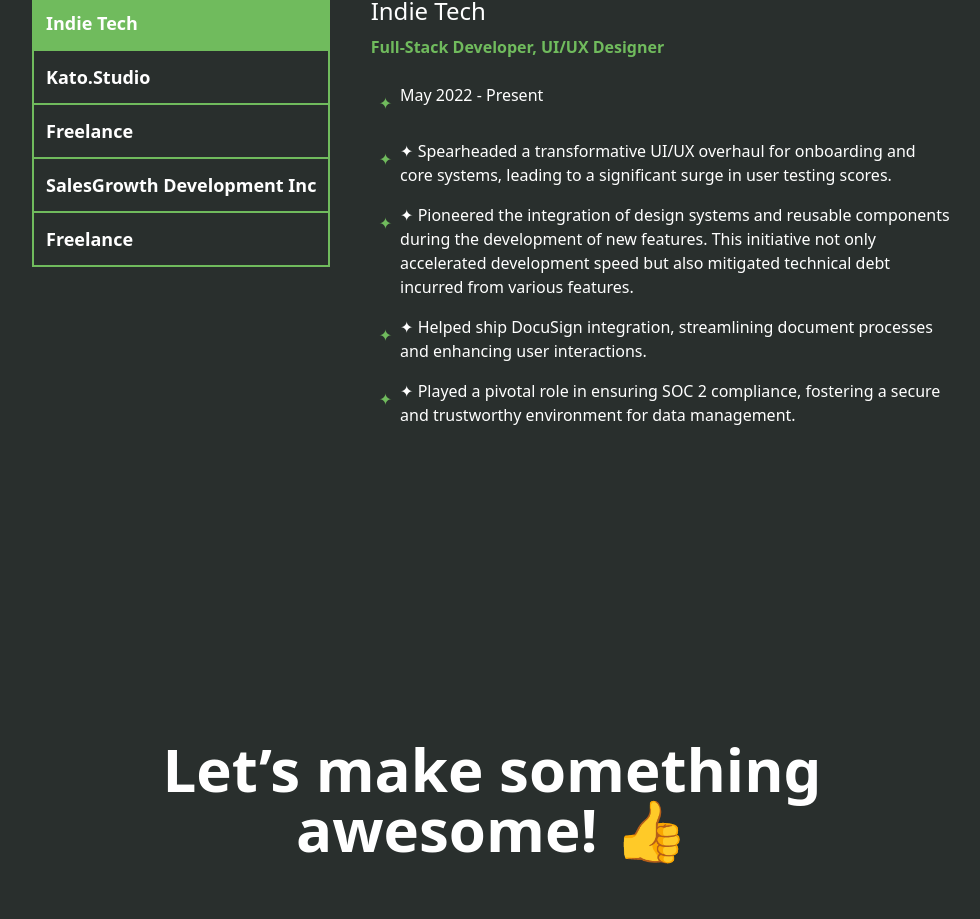
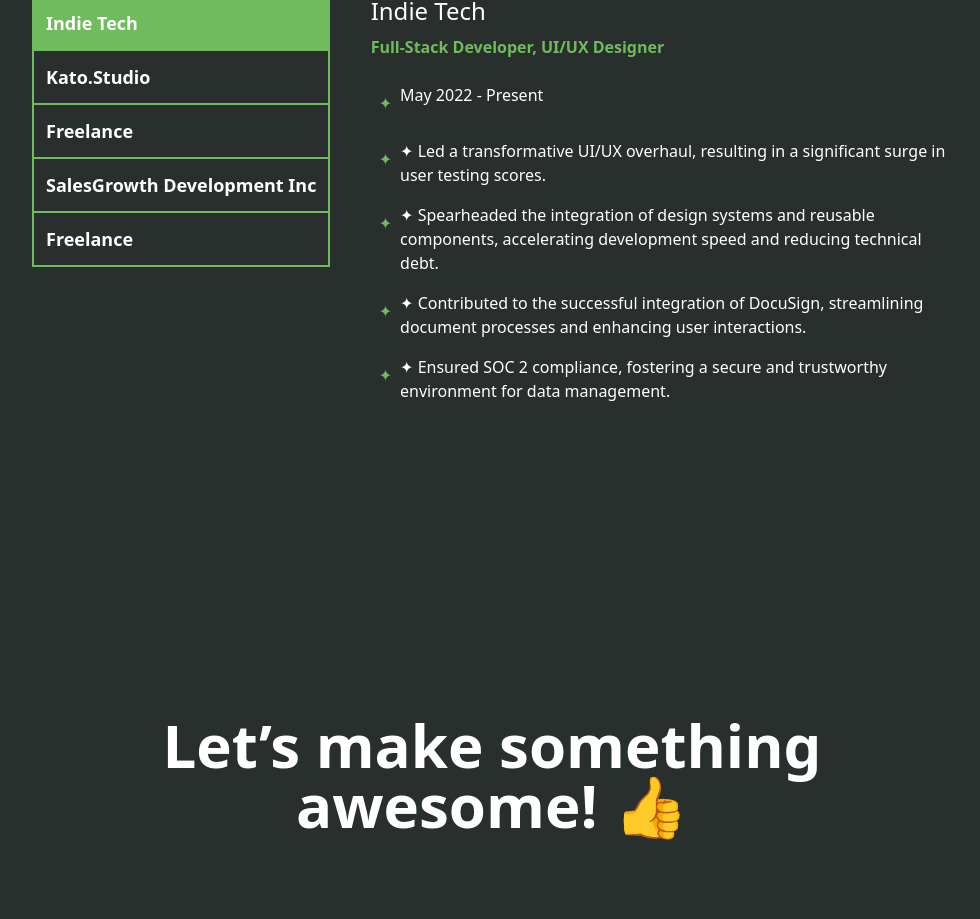
Before and after one commit to theodore-zd/My-2024-Portfolio, a Next.js app: page / in a window 1280 px wide. Shown: the part 2928-3847 px from the top of the page, without its empty margins (148-1128 px from the left). Built offline with nearby package versions, Linux system fonts and the light colour scheme; no server answers.

Commit message:
💪 Updated work experience

```diff
--- a/src/components/sections/home/experience/experience.ts
+++ b/src/components/sections/home/experience/experience.ts
@@ -4,10 +4,10 @@ const experiences = [
     desc: "Full-Stack Developer, UI/UX Designer",
     info: [
       "May 2022 - Present",
-      "✦ Spearheaded a transformative UI/UX overhaul for onboarding and core systems, leading to a significant surge in user testing scores.",
-      "✦ Pioneered the integration of design systems and reusable components during the development of new features. This initiative not only accelerated development speed but also mitigated technical debt incurred from various features.",
-      "✦ Helped ship DocuSign integration, streamlining document processes and enhancing user interactions.",
-      "✦ Played a pivotal role in ensuring SOC 2 compliance, fostering a secure and trustworthy environment for data management.",
+      "✦ Led a transformative UI/UX overhaul, resulting in a significant surge in user testing scores.",
+      "✦ Spearheaded the integration of design systems and reusable components, accelerating development speed and reducing technical debt.",
+      "✦ Contributed to the successful integration of DocuSign, streamlining document processes and enhancing user interactions.",
+      "✦ Ensured SOC 2 compliance, fostering a secure and trustworthy environment for data management.",
     ],
   },
   {
@@ -15,10 +15,9 @@ const experiences = [
     desc: "Founder",
     info: [
       "October 2020 - July 2021 (10 months)",
-      "✦ Collaborated with clients to craft and enhance websites, strategically boosting sales and fostering customer retention. Achieving consistent 95+ Lighthouse scores, I prioritized optimizing UI/UX, SEO, and accessibility.",
+      "✦ Collaborated with clients to craft and enhance websites, strategically boosting sales and fostering customer retention. Achieving consistent 95+ Lighthouse scores, prioritized optimizing UI/UX, SEO, and accessibility.",
       "✦ Utilized a custom-built CMS to efficiently manage client content and introduce additional functionalities such as blogging systems, analytics, and editable API-first content structures. This microservices-based architecture, developed using NodeJs, TypeScript, and Docker, enables a seamless operation of API-first content systems in a headless mode.",
       "✦ Addressed the complexity of Google Analytics for clients by crafting a straightforward analytics system. This system monitors active users, time spent on the page, mouse clicks, and scroll percentages, providing valuable insights without unnecessary complexity.",
-      "✦ Stayed at the forefront of industry trends by actively researching and implementing emerging technologies, providing clients with innovative solutions.",
     ],
   },
   {
@@ -36,7 +35,7 @@ const experiences = [
     desc: "Frontend Engineer, UI/UX Designer",
     info: [
       "December 2018 - December 2019 (1 year 1 month)",
-      "✦ Oversaw the design and development of four client websites, focusing on optimizing SEO, enhancing accessibility, and improving performance. This effort resulted in an impressive average decrease of 20% in load times.",
+      "✦ Oversaw the design and development of 8 client websites, focusing on optimizing SEO, enhancing accessibility, and improving performance. This effort resulted in an impressive average decrease of 20% in load times.",
       "✦ Spearheaded a comprehensive redesign of an application for a dissatisfied client. Over 12 weeks of collaborative development, the revamped design and functionality not only garnered adoption by the staff but also successfully retained the client.",
       "✦ Ensured the ongoing enhancement of usability in existing client applications, contributing to sustained improvement and seamless user experiences.",
     ],
@@ -47,7 +46,7 @@ const experiences = [
     info: [
       "January 2016 - December 2018 (3 years)",
       "✦ Collaborated closely with clients to identify optimal solutions for their business challenges.",
-      "✦ Crafted and executed tailored solutions, encompassing rebranding, packaging, marketing materials, and website redesign. The outcomes were marked by heightened brand recognition and increased sales.",
+      "✦ Crafted and executed tailored solutions encompassing rebranding, packaging, marketing materials, and website redesign. The outcomes were marked by heightened brand recognition and increased sales.",
     ],
   },
 ];
```
